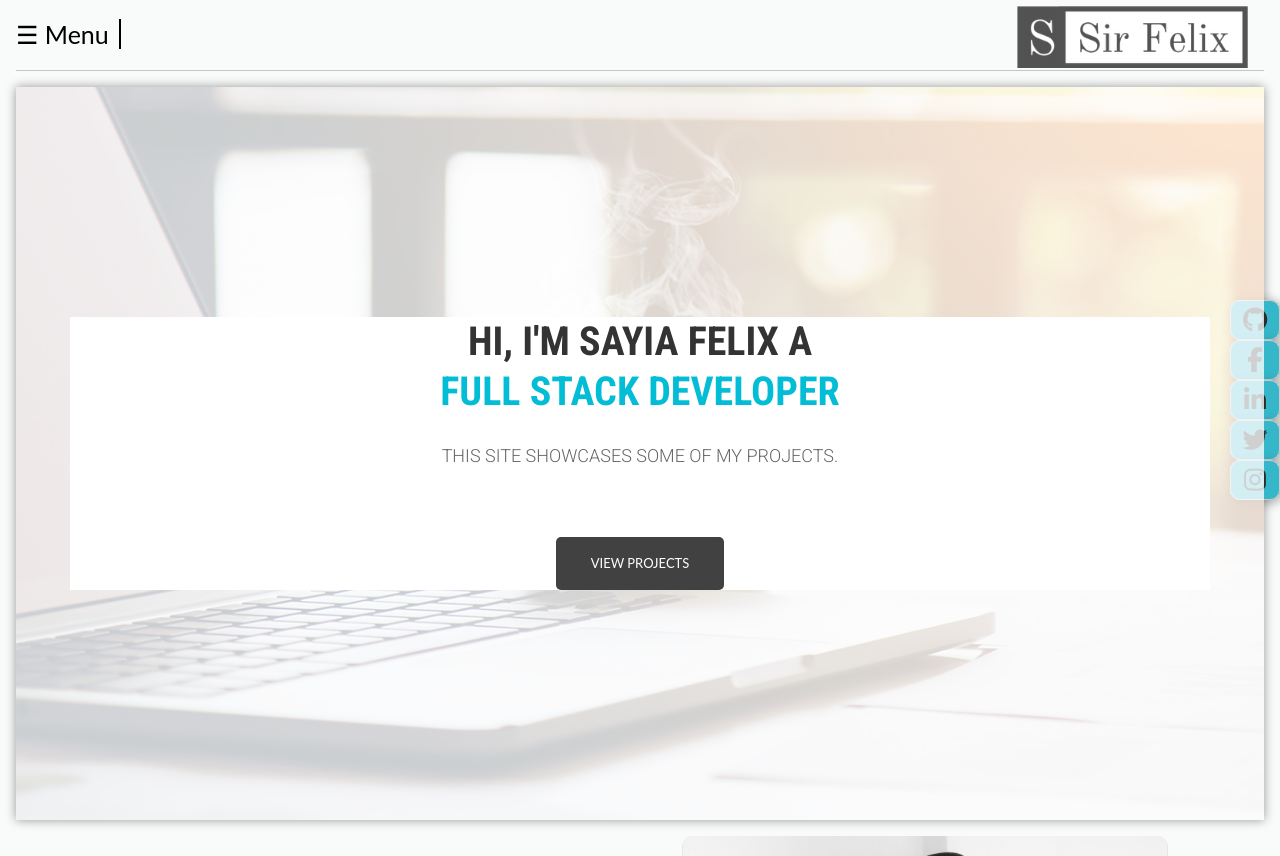
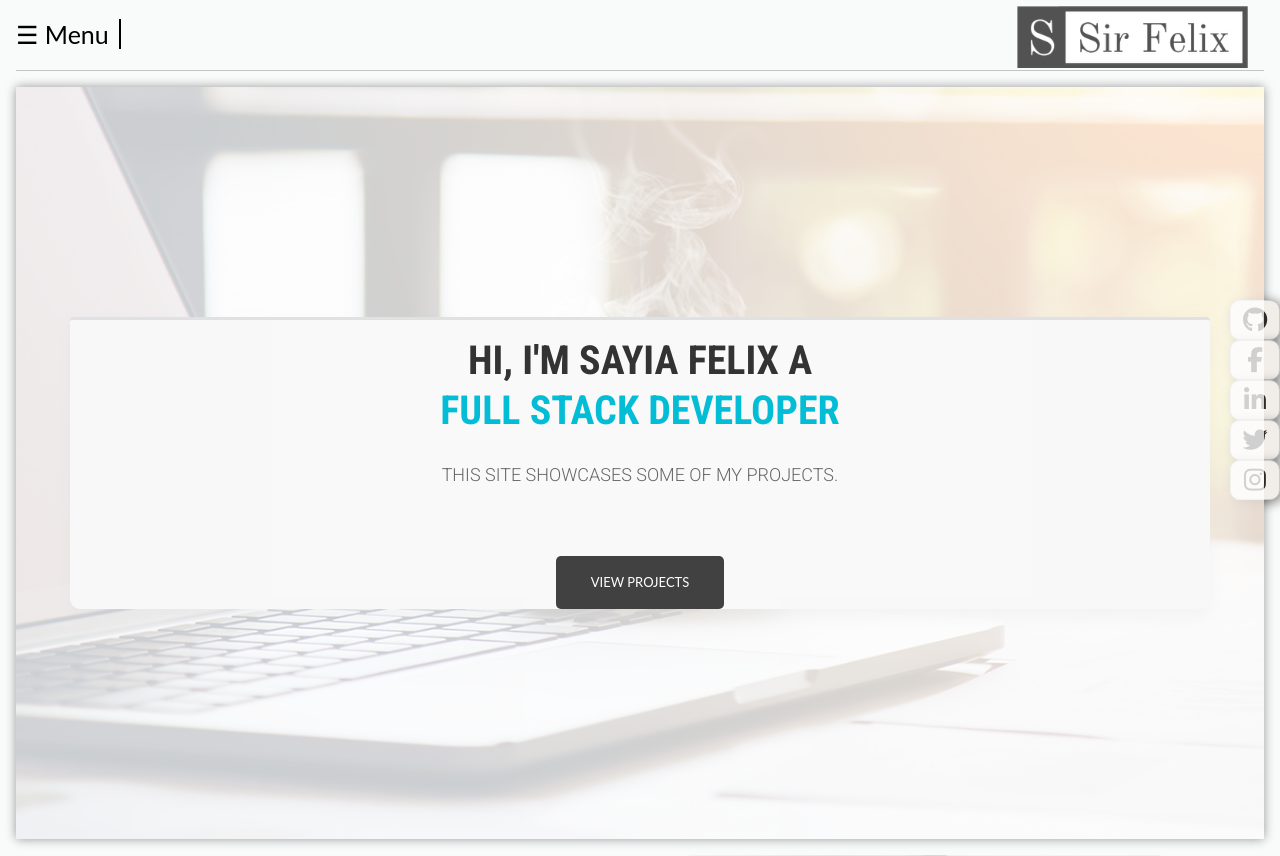
Before and after one commit to SayiaFelix/Sir_Felix_Portfolio, a Django app: page / in a window 1280 px wide. Shown: the top 856 px of the page. Run offline with Django 3.2, Linux system fonts and the light colour scheme; data that the repository does not hold is empty; some libraries are stand-ins or nearby versions; some web fonts are replaced.

```diff
--- a/portfolio/templates/footer.html
+++ b/portfolio/templates/footer.html
@@ -34,7 +34,7 @@
                     </a>
                 </li>
                 <li>
-                    <a style="text-decoration: none;"  href="https://www.linkedin.com/in/sayia-felix-l-b9563a214/ " target="-blank "><i class="fa-brands fa-linkedin-in "></i></a>
+                    <a style="text-decoration: none;"  href="https://www.linkedin.com/in/sayiafelix/" target="-blank "><i class="fa-brands fa-linkedin-in "></i></a>
                 </li>
                 <li>
                     <a style="text-decoration: none;"  href="https://twitter.com/safu_jay " target="-blank "><i class="fab fa-twitter " ></i></a>
@@ -51,7 +51,7 @@
               <div class="communication ">
                         <a style="text-decoration: none;" href="https://github.com/SayiaFelix" target="-blank "><i class="fa-brands fa-github"></i></a>
                         <a style="text-decoration: none;" href="https://web.facebook.com/jay.safulycus.7 " target="-blank "><i class="fab fa-facebook-f "></i></a>
-                        <a style="text-decoration: none;" href="https://www.linkedin.com/in/sayia-felix-l-b9563a214/ " target="-blank "><i class="fa-brands fa-linkedin-in "></i></a>
+                        <a style="text-decoration: none;" href="https://www.linkedin.com/in/sayiafelix/" target="-blank "><i class="fa-brands fa-linkedin-in "></i></a>
                         <a style="text-decoration: none;" href="https://twitter.com/safu_jay " target="-blank "><i class="fab fa-twitter " ></i></a>
                         <a style="text-decoration: none;"href="https://www.instagram.com/jay_safu_msela/ " target="-blank "><i class="fab fa-instagram "></i></a>
                </div>
--- a/portfolio/templates/portfolio/home.html
+++ b/portfolio/templates/portfolio/home.html
@@ -6,9 +6,9 @@
 <section id="hero-area">
     <div class="container">
         <div class="row">
-            <div class="col-md-12 text-center" style="background-color: #FDFFFC;">
+            <div class="col-md-12 text-center shadow pt-3 rounded-top border-top border-3 border-secondary" style="background-color: #E2E2E2;border-radius:10px;">
                 <div class="block wow fadeInUp" data-wow-delay=".3s">
-                    <section class="cd-intro">
+                    <section class="cd-intro" >
                         <h1 class="wow fadeInUp animated cd-headline slide" data-wow-delay=".4s">
                             <span>HI, I'M SAYIA FELIX A</span><br>
                             <span class="cd-words-wrapper">
@@ -158,7 +158,7 @@
               <div class="communication ">
                         <a style="text-decoration: none;" href="https://github.com/SayiaFelix" target="-blank "><i class="fa-brands fa-github"></i></a>
                         <a style="text-decoration: none;" href="https://web.facebook.com/jay.safulycus.7 " target="-blank "><i class="fab fa-facebook-f "></i></a>
-                        <a style="text-decoration: none;" href="https://www.linkedin.com/in/sayia-felix-l-b9563a214/ " target="-blank "><i class="fa-brands fa-linkedin-in "></i></a>
+                        <a style="text-decoration: none;" href="https://www.linkedin.com/in/sayiafelix/" target="-blank "><i class="fa-brands fa-linkedin-in "></i></a>
                         <a style="text-decoration: none;" href="https://twitter.com/safu_jay " target="-blank "><i class="fab fa-twitter " ></i></a>
                         <a style="text-decoration: none;"href="https://www.instagram.com/jay_safu_msela/ " target="-blank "><i class="fab fa-instagram "></i></a>
                </div>
--- a/static/css/portfolio.css
+++ b/static/css/portfolio.css
@@ -270,7 +270,7 @@ ul li {
 .communication-container a:hover,
 .communication a:hover {
     background-color: #000000;
-    box-shadow: 2px 2px 12px rgba(0, 0, 0, 0.2);
+    box-shadow: 2px 2px 12px rgba(0, 0, 0, 0.3);
     transition: all ease 0.5s;
 }
 
@@ -297,9 +297,9 @@ ul li {
     margin: 0px;
     line-height: 0px;
     border-radius: 10px;
-    background-color: #35b7c9;
+    background-color: #F1EEE9;
     border: 1px solid #cbcbcb;
-    box-shadow: 2px 2px 12px rgba(0, 0, 0, 0.2);
+    box-shadow: 2px 2px 12px rgba(0, 0, 0, 0.3);
 }
 
 .communication i {
```
Also changed, not shown: requirements.txt (added, +16 -0 lines), media/projects/ABA.png (added), media/projects/BLOG.png (added), media/projects/PITCH.png (added), static/images/slid.jpg (deleted).
